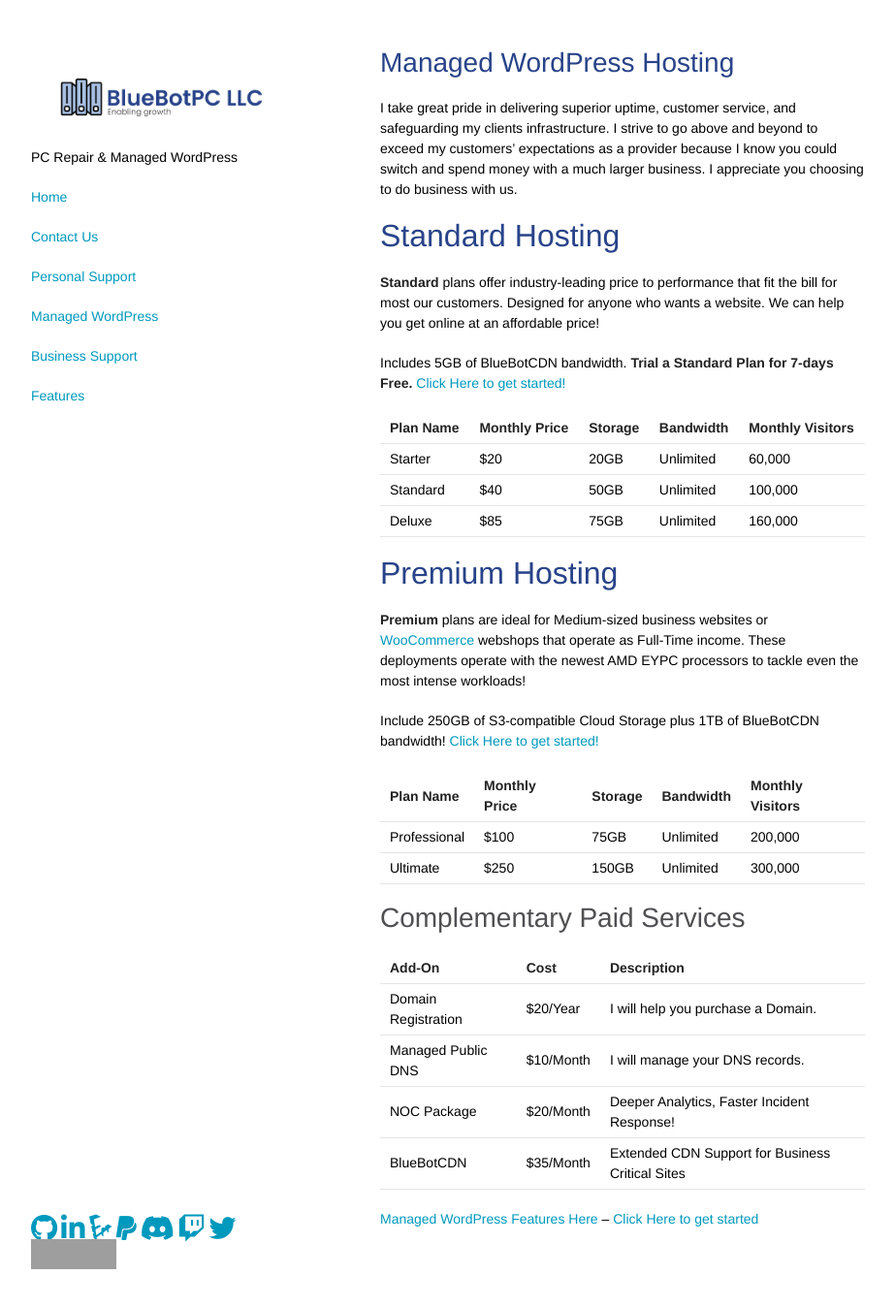
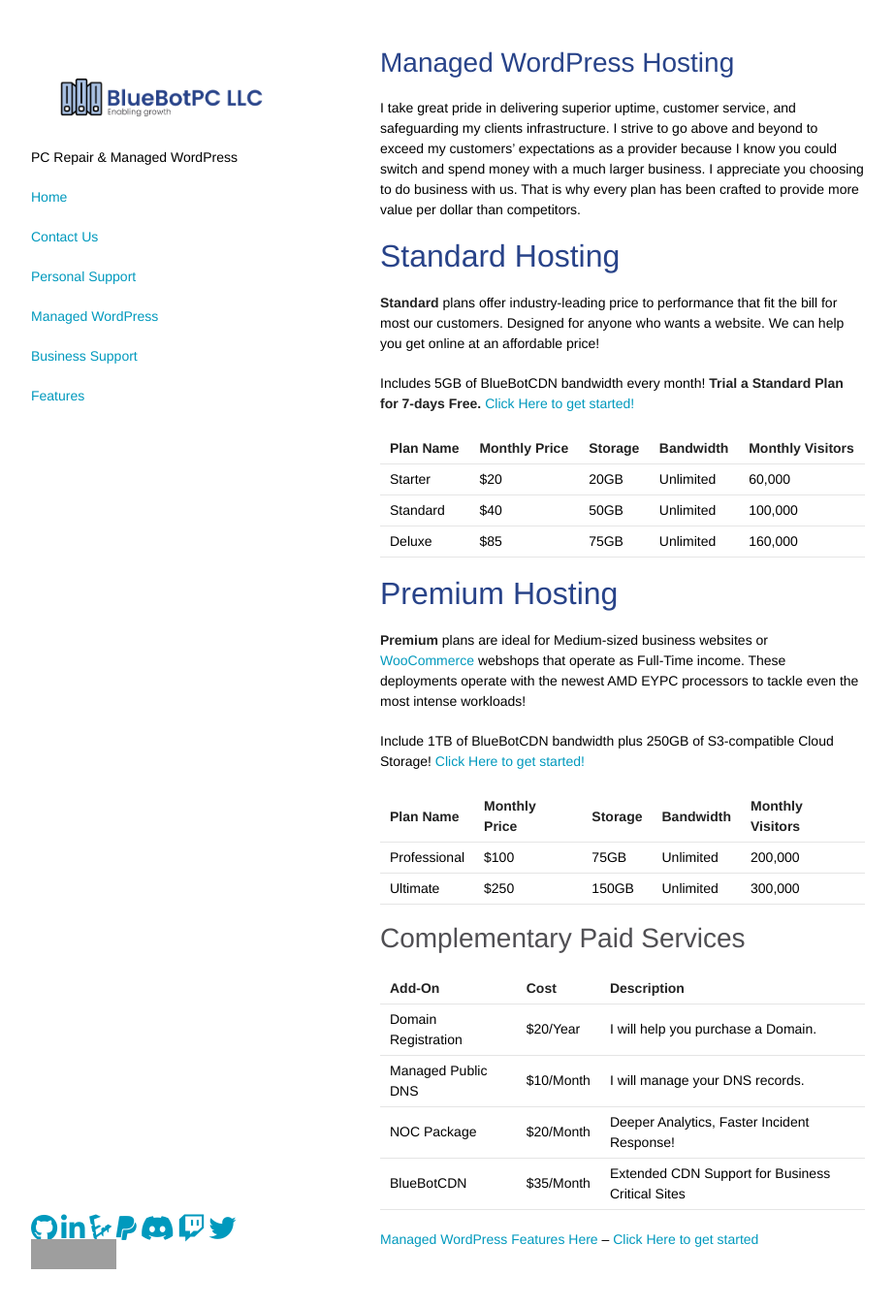
Before and after one commit to GoobyFRS/bluebotpc-web, a Jekyll site: the page built from pages/wordpress.md, in a window 1280 px wide and 1359 px high. Shown: the top 1348 px of the window at 97% size, without its empty margins (178-1101 px from the left). Built offline with Jekyll 4.4.1, drawn with Linux system fonts in a browser that asks for light colours; nearby versions of some CDN libraries; our own code applies the rules of GitHub Pages for plain Markdown files; grey boxes are pictures that could not be loaded.

Commit message:
typo fix
fixing typo on index plus adjusting verbage about CDN.

```diff
--- a/pages/wordpress.md
+++ b/pages/wordpress.md
@@ -3,13 +3,13 @@ layout: default
 ---
 # Managed WordPress Hosting
 
-I take great pride in delivering superior uptime, customer service, and safeguarding my clients infrastructure. I strive to go above and beyond to exceed my customers’ expectations as a provider because I know you could switch and spend money with a much larger business. I appreciate you choosing to do business with us.
+I take great pride in delivering superior uptime, customer service, and safeguarding my clients infrastructure. I strive to go above and beyond to exceed my customers’ expectations as a provider because I know you could switch and spend money with a much larger business. I appreciate you choosing to do business with us. That is why every plan has been crafted to provide more value per dollar than competitors.
 
 ## Standard Hosting
 
 **Standard** plans offer industry-leading price to performance that fit the bill for most our customers. Designed for anyone who wants a website. We can help you get online at an affordable price!
 
-Includes 5GB of BlueBotCDN bandwidth. **Trial a Standard Plan for 7-days Free.** [Click Here to get started!](https://www.mattfaulkner.net/bluebotpc/)
+Includes 5GB of BlueBotCDN bandwidth every month! **Trial a Standard Plan for 7-days Free.** [Click Here to get started!](https://www.mattfaulkner.net/bluebotpc/)
 
 | **Plan Name** | **Monthly Price** | **Storage** | **Bandwidth** | **Monthly Visitors** |
 | Starter       | $20 | 20GB | Unlimited | 60,000  |
@@ -20,7 +20,7 @@ Includes 5GB of BlueBotCDN bandwidth. **Trial a Standard Plan for 7-days Free.**
 
 **Premium** plans are ideal for Medium-sized business websites or [WooCommerce](https://woocommerce.com/) webshops that operate as Full-Time income. These deployments operate with the newest AMD EYPC processors to tackle even the most intense workloads!
 
-Include 250GB of S3-compatible Cloud Storage plus 1TB of BlueBotCDN bandwidth! [Click Here to get started!](https://www.mattfaulkner.net/bluebotpc/)
+Include 1TB of BlueBotCDN bandwidth plus 250GB of S3-compatible Cloud Storage! [Click Here to get started!](https://www.mattfaulkner.net/bluebotpc/)
 
 | **Plan Name** | **Monthly Price** | **Storage** | **Bandwidth** | **Monthly Visitors** |
 | Professional | $100 | 75GB  | Unlimited | 200,000  |
```
Also changed, not shown: index.md (+1 -1 lines), pages/contact.md (+4 -2 lines).
